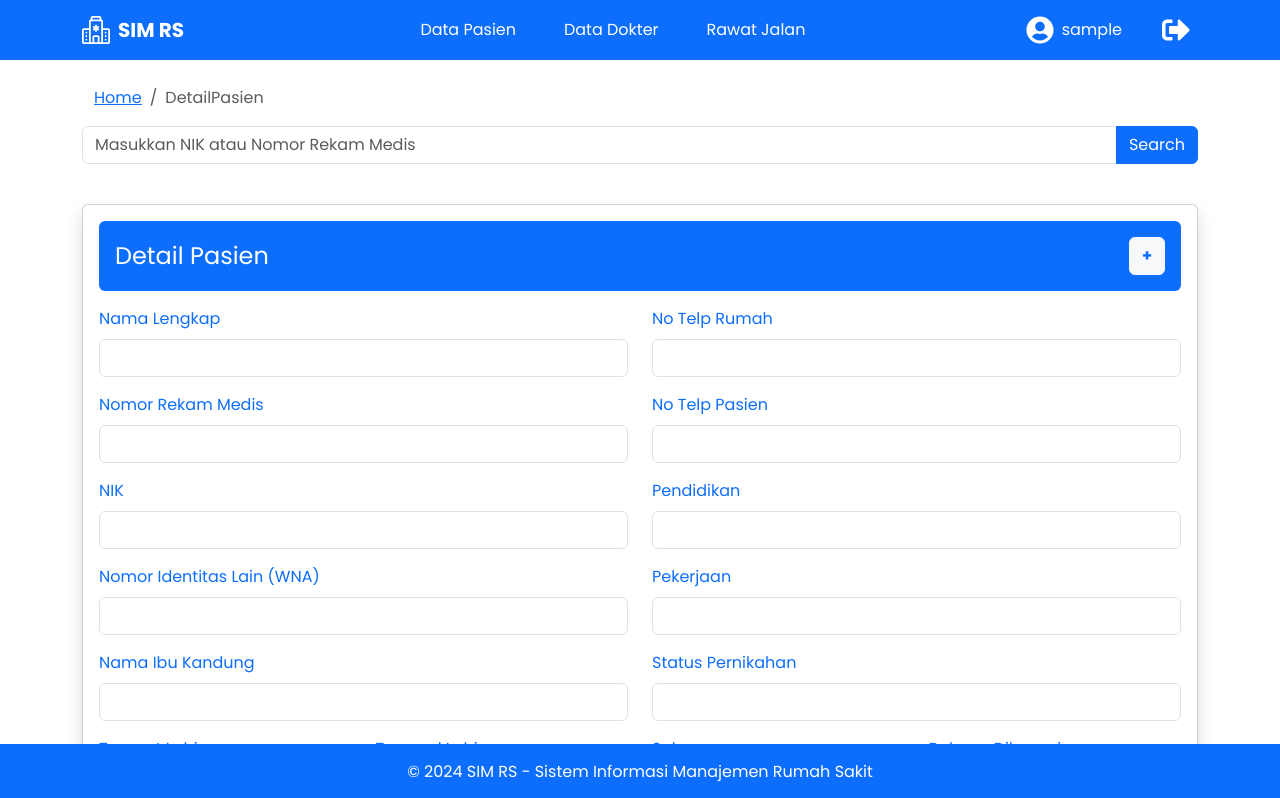
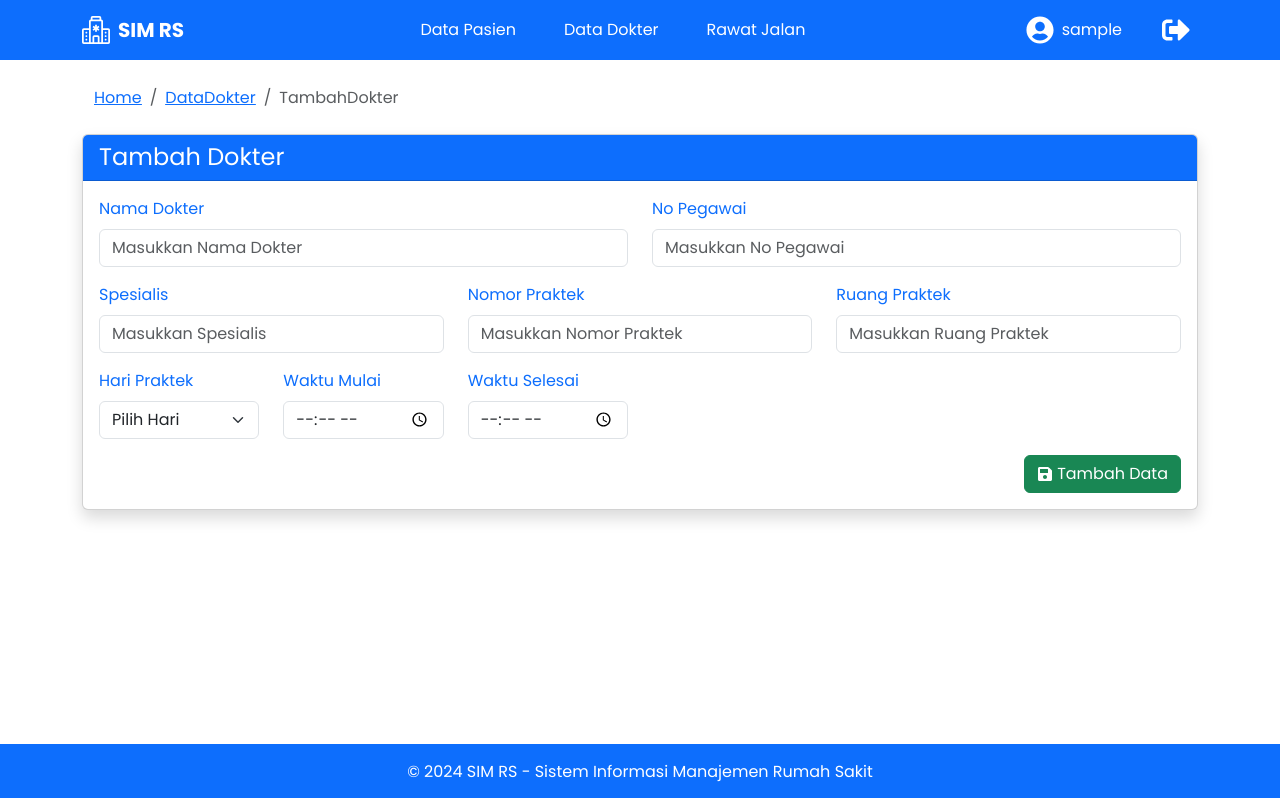
Before and after one commit to kkse-sttnf/simrs-frontend, a React (Create React App) app: page /DataDokter/TambahDokter in a window 1280 px wide. Before the commit this address led to /DetailPasien. Shown: the top 798 px of the page. Built offline with nearby package versions, Linux system fonts and the light colour scheme; sample sign-in values are in the browser's storage.

Commit message:
Menambahkan Tampilan Form tambah dokter

```diff
--- a/src/App.js
+++ b/src/App.js
@@ -6,6 +6,7 @@ import DetailPasien from "./pages/DetailPasien";
 import TambahPasien from "./pages/TambahPasien";
 import RawatJalan from "./pages/RawatJalan";
 import ProtectedRoute from "./components/ProtectJS/ProtectJs";
+import TambahDokter from "./pages/TambahDokter";
 
 const PageTitleUpdater = () => {
   const location = useLocation();
@@ -35,6 +36,7 @@ function App() {
           <Route path="/DataDokter" element={<DataDokter />} />
           <Route path="/DetailPasien" element={<DetailPasien />} />
           <Route path="/DetailPasien/TambahPasien" element={<TambahPasien />} />
+          <Route path="/DataDokter/TambahDokter" element={<TambahDokter />} />
           <Route path="/RawatJalan" element={<RawatJalan />} />
         </Route>
         <Route path="*" element={<Login />} />
--- a/src/components/DetailDokter/DetailDokter.jsx
+++ b/src/components/DetailDokter/DetailDokter.jsx
@@ -1,21 +1,34 @@
 import React, { useState } from "react";
 import { Container, Card, Form, Row, Col, Button } from "react-bootstrap";
+import { FaPlus } from "react-icons/fa";
+import { useNavigate } from "react-router-dom"; // Import useNavigate
 
 const DetailDokter = ({ selectedDokter }) => {
   const [dokter, setDokter] = useState(selectedDokter || {});
+  const navigate = useNavigate(); // Hook untuk navigasi
 
   // Update state ketika selectedDokter berubah
   React.useEffect(() => {
     setDokter(selectedDokter || {});
   }, [selectedDokter]);
 
+  // Fungsi untuk navigasi ke halaman TambahDokter
+  const handleTambahDokter = () => {
+    navigate("/DataDokter/TambahDokter"); // Navigasi ke route /tambah-dokter
+  };
+
   return (
     <Container className="my-4">
       <Card className="shadow">
         <Card.Header className="bg-primary text-white d-flex justify-content-between align-items-center">
           <h4 className="mb-0">Detail Dokter</h4>
-          <Button variant="light" className="text-primary fw-bold">
-            +
+          {/* Tombol + untuk navigasi ke halaman TambahDokter */}
+          <Button
+            variant="light"
+            className="text-primary fw-bold"
+            onClick={handleTambahDokter} // Panggil fungsi handleTambahDokter
+          >
+            <FaPlus />
           </Button>
         </Card.Header>
         <Card.Body>
@@ -27,7 +40,6 @@ const DetailDokter = ({ selectedDokter }) => {
                   <Form.Label className="text-primary">Nama Dokter</Form.Label>
                   <Form.Control
                     type="text"
-                    placeholder="Masukkan Nama Dokter"
                     value={dokter.namaDokter || ""}
                     readOnly
                   />
@@ -38,7 +50,6 @@ const DetailDokter = ({ selectedDokter }) => {
                   <Form.Label className="text-primary">No Pegawai</Form.Label>
                   <Form.Control
                     type="text"
-                    placeholder="Masukkan No Pegawai"
                     value={dokter.noPegawai || ""}
                     readOnly
                   />
@@ -53,7 +64,6 @@ const DetailDokter = ({ selectedDokter }) => {
                   <Form.Label className="text-primary">Spesialis</Form.Label>
                   <Form.Control
                     type="text"
-                    placeholder="Masukkan Spesialis"
                     value={dokter.spesialis || ""}
                     readOnly
                   />
@@ -66,7 +76,6 @@ const DetailDokter = ({ selectedDokter }) => {
                   </Form.Label>
                   <Form.Control
                     type="text"
-                    placeholder="Masukkan Nomor Praktek"
                     value={dokter.nomorPraktek || ""}
                     readOnly
                   />
@@ -79,7 +88,6 @@ const DetailDokter = ({ selectedDokter }) => {
                   </Form.Label>
                   <Form.Control
                     type="text"
-                    placeholder="Masukkan Ruang Praktek"
                     value={dokter.ruangPraktek || ""}
                     readOnly
                   />
--- /dev/null
+++ b/src/components/FormTambahDokter/FormTambahDokter.jsx
@@ -0,0 +1,182 @@
+import React, { useState } from "react";
+import { Container, Card, Form, Row, Col, Button } from "react-bootstrap"; // Import Button dari react-bootstrap
+import { FaSave } from "react-icons/fa";
+
+const FormTambahDokter = () => {
+  // State untuk menyimpan data dokter yang akan ditambahkan
+  const [dokter, setDokter] = useState({
+    namaDokter: "",
+    noPegawai: "",
+    spesialis: "",
+    nomorPraktek: "",
+    ruangPraktek: "",
+    hariPraktek: "",
+    waktuMulai: "",
+    waktuSelesai: "",
+  });
+
+  // Fungsi untuk menangani perubahan input
+  const handleChange = (e) => {
+    const { name, value } = e.target;
+    setDokter({
+      ...dokter,
+      [name]: value,
+    });
+  };
+
+  // Fungsi untuk menangani submit form
+  const handleSubmit = (e) => {
+    e.preventDefault();
+    console.log("Data Dokter yang Ditambahkan:", dokter);
+    // Di sini Anda bisa menambahkan logika untuk mengirim data ke server atau menyimpannya di state global.
+  };
+
+  return (
+    <Container className="my-4">
+      <Card className="shadow">
+        <Card.Header className="bg-primary text-white d-flex justify-content-between align-items-center">
+          <h4 className="mb-0">Tambah Dokter</h4>
+        </Card.Header>
+        <Card.Body>
+          <Form onSubmit={handleSubmit}>
+            {/* Bagian Nama Dokter */}
+            <Row className="mb-3">
+              <Col md={6}>
+                <Form.Group>
+                  <Form.Label className="text-primary">Nama Dokter</Form.Label>
+                  <Form.Control
+                    type="text"
+                    name="namaDokter"
+                    value={dokter.namaDokter}
+                    onChange={handleChange}
+                    placeholder="Masukkan Nama Dokter"
+                    required
+                  />
+                </Form.Group>
+              </Col>
+              <Col md={6}>
+                <Form.Group>
+                  <Form.Label className="text-primary">No Pegawai</Form.Label>
+                  <Form.Control
+                    type="text"
+                    name="noPegawai"
+                    value={dokter.noPegawai}
+                    onChange={handleChange}
+                    placeholder="Masukkan No Pegawai"
+                    required
+                  />
+                </Form.Group>
+              </Col>
+            </Row>
+
+            {/* Bagian Spesialis, Nomor Praktek, Ruang Praktek */}
+            <Row className="mb-3">
+              <Col md={4}>
+                <Form.Group>
+                  <Form.Label className="text-primary">Spesialis</Form.Label>
+                  <Form.Control
+                    type="text"
+                    name="spesialis"
+                    value={dokter.spesialis}
+                    onChange={handleChange}
+                    placeholder="Masukkan Spesialis"
+                    required
+                  />
+                </Form.Group>
+              </Col>
+              <Col md={4}>
+                <Form.Group>
+                  <Form.Label className="text-primary">
+                    Nomor Praktek
+                  </Form.Label>
+                  <Form.Control
+                    type="text"
+                    name="nomorPraktek"
+                    value={dokter.nomorPraktek}
+                    onChange={handleChange}
+                    placeholder="Masukkan Nomor Praktek"
+                    required
+                  />
+                </Form.Group>
+              </Col>
+              <Col md={4}>
+                <Form.Group>
+                  <Form.Label className="text-primary">
+                    Ruang Praktek
+                  </Form.Label>
+                  <Form.Control
+                    type="text"
+                    name="ruangPraktek"
+                    value={dokter.ruangPraktek}
+                    onChange={handleChange}
+                    placeholder="Masukkan Ruang Praktek"
+                    required
+                  />
+                </Form.Group>
+              </Col>
+            </Row>
+
+            {/* Bagian Jadwal Praktek */}
+            <Row className="mb-3">
+              <Col md={2}>
+                <Form.Group>
+                  <Form.Label className="text-primary">Hari Praktek</Form.Label>
+                  <Form.Select
+                    name="hariPraktek"
+                    value={dokter.hariPraktek}
+                    onChange={handleChange}
+                    required
+                  >
+                    <option value="">Pilih Hari</option>
+                    <option value="Senin">Senin</option>
+                    <option value="Selasa">Selasa</option>
+                    <option value="Rabu">Rabu</option>
+                    <option value="Kamis">Kamis</option>
+                    <option value="Jumat">Jumat</option>
+                    <option value="Sabtu">Sabtu</option>
+                    <option value="Minggu">Minggu</option>
+                  </Form.Select>
+                </Form.Group>
+              </Col>
+              <Col md={2}>
+                <Form.Group>
+                  <Form.Label className="text-primary">Waktu Mulai</Form.Label>
+                  <Form.Control
+                    type="time"
+                    name="waktuMulai"
+                    value={dokter.waktuMulai}
+                    onChange={handleChange}
+                    required
+                  />
+                </Form.Group>
+              </Col>
+              <Col md={2}>
+                <Form.Group>
+                  <Form.Label className="text-primary">
+                    Waktu Selesai
+                  </Form.Label>
+                  <Form.Control
+                    type="time"
+                    name="waktuSelesai"
+                    value={dokter.waktuSelesai}
+                    onChange={handleChange}
+                    required
+                  />
+                </Form.Group>
+              </Col>
+            </Row>
+
+            {/* Tombol Batal & Simpan */}
+            <div className="d-flex justify-content-end gap-2 mt-3">
+              <Button variant="success" type="submit">
+                <FaSave /> Tambah Data
+              </Button>
+            </div>
+          </Form>
+        </Card.Body>
+      </Card>
+    </Container>
+  );
+};
+
+export default FormTambahDokter;
--- /dev/null
+++ b/src/pages/TambahDokter.jsx
@@ -0,0 +1,19 @@
+import React from "react";
+import NavbarComponent from "../components/Navbar/NavbarComponent";
+import FooterComponent from "../components/Footer/FooterComponent";
+import Breadcrumbs from "../components/Breadcumbs/Breadcumbs";
+import FormTambahDokter from "../components/FormTambahDokter/FormTambahDokter";
+
+
+const TambahDokter = () => {
+    return (
+      <div>
+        <NavbarComponent />
+        <Breadcrumbs />
+        <FormTambahDokter/>
+        <FooterComponent />
+      </div>
+    );
+  };
+
+  export default TambahDokter;
```
